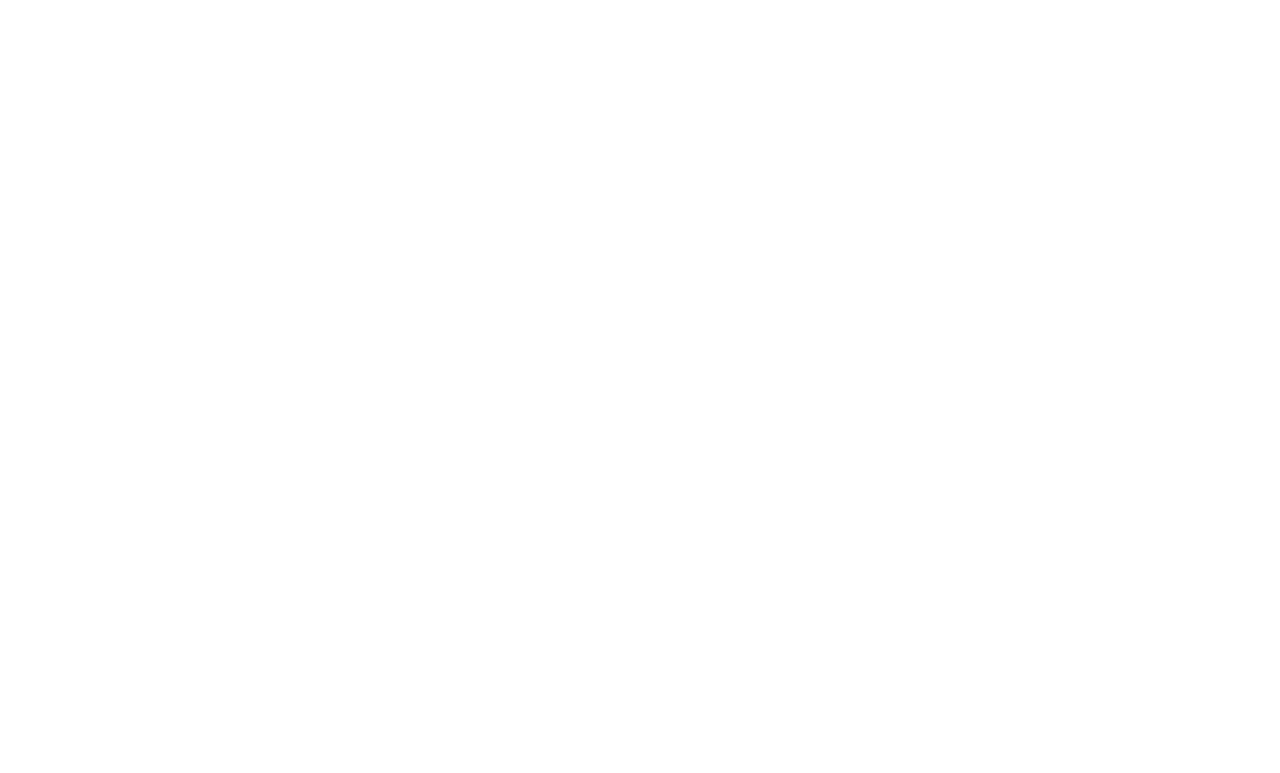
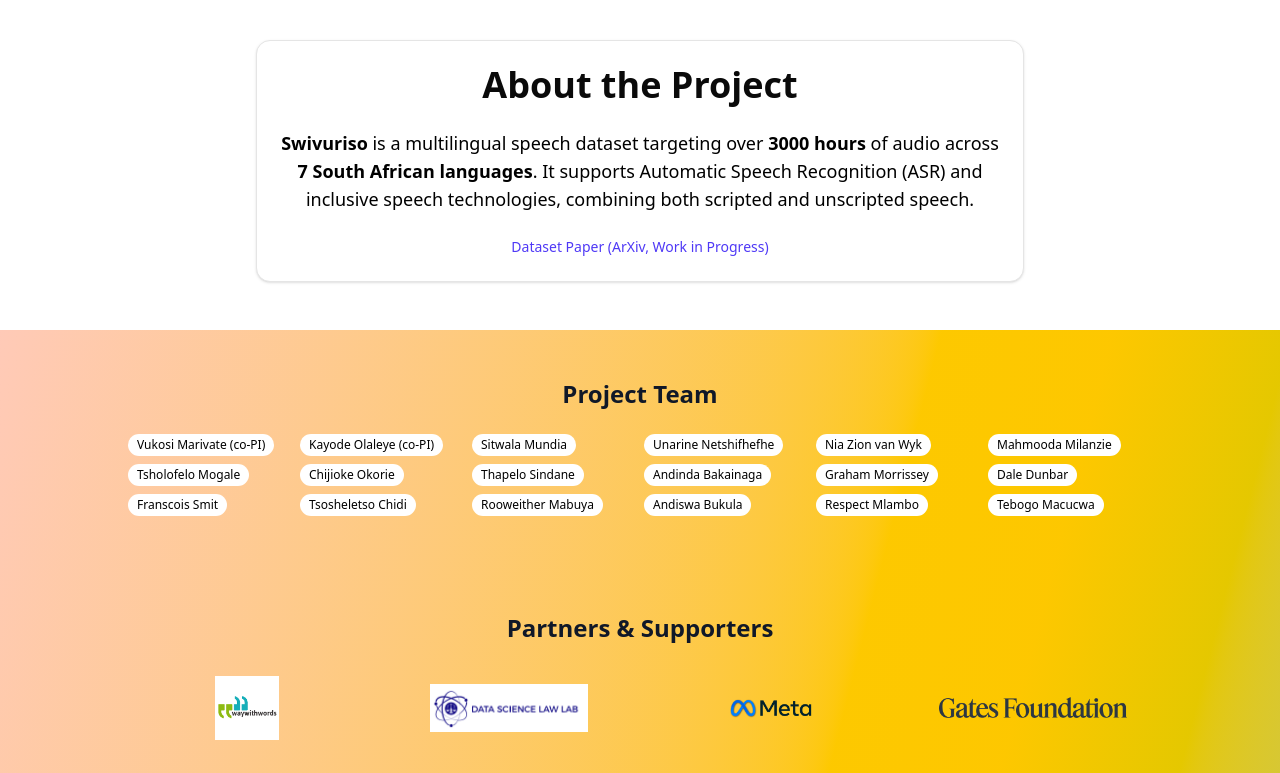
Before and after one commit to abdulrasaqzainab/next-voices-check, a Next.js app in the folder website/: page /next-voices-check/ in a window 1280 px wide. Before the commit this address had no page. Shown: the part 324-1097 px from the top of the page. Before the commit the page ends 800 px from the top, so only its background shows below. Built offline with nearby package versions, Linux system fonts and the light colour scheme.

Commit message:
Refactor image loading configuration for improved structure and consistency

```diff
--- a/website/app/page.tsx
+++ b/website/app/page.tsx
@@ -84,42 +84,46 @@ export default function App() {
       <section className="py-12 max-w-5xl mx-auto">
         <h2 className="text-2xl font-bold text-center mb-8">Partners & Supporters</h2>
         <div className="grid grid-cols-2 sm:grid-cols-4 gap-6 items-center justify-center">
+          <div className="flex items-center justify-center">
             <Image
-            src="/images/WayWithWords.png"
+              src={'/images/WayWithWords.png'}
               alt="Way With Words"
-            width={64}
-            height={64}
-            className="h-16 mx-auto"
-            loading="eager"
+              width={128}
+              height={128}
+              className="h-16 w-auto object-contain"
               priority
             />
+          </div>
+          <div className="flex items-center justify-center">
             <Image
-            src="/images/Law_UP.png"
+              src={'/images/Law_UP.png'}
               alt="UP Law"
-            width={48}
-            height={48}
-            className="h-12 mx-auto"
-            loading="eager"
+              width={96}
+              height={96}
+              className="h-12 w-auto object-contain"
               priority
             />
+          </div>
+          <div className="flex items-center justify-center">
             <Image
-            src="/images/Meta-Logo-trans.png"
+              src={'/images/Meta-Logo-trans.png'}
               alt="Meta"
-            width={48}
-            height={48}
-            className="h-12 mx-auto"
-            loading="eager"
+              width={96}
+              height={96}
+              className="h-12 w-auto object-contain"
               priority
             />
+          </div>
+          <div className="flex items-center justify-center">
             <Image
-            src="/images/Gates_Foundation_Logo.png"
+              src={'/images/Gates_Foundation_Logo.png'}
               alt="Gates Foundation"
-            width={48}
-            height={48}
-            className="h-12 mx-auto"
-            loading="eager"
+              width={96}
+              height={96}
+              className="h-12 w-auto object-contain"
               priority
             />
+          </div>
         </div>
       </section>
 
--- a/website/image-loader.ts
+++ b/website/image-loader.ts
@@ -1,7 +1,5 @@
 export default function imageLoader({ src, width, quality }: { src: string; width: number; quality?: number }) {
-  // Get the repo name from environment variable, fallback to empty string for local dev
-  const repo = process.env.GITHUB_REPOSITORY?.split('/')[1] || '';
-  const baseUrl = repo ? `/${repo}` : '';
+  const baseUrl = '/next-voices-check';
 
   // Remove any leading slash from src
   const normalizedSrc = src.startsWith('/') ? src.slice(1) : src;
--- a/website/next.config.ts
+++ b/website/next.config.ts
@@ -1,20 +1,22 @@
 import type { NextConfig } from "next";
 
-// get repo name from GitHub Actions env, fallback to empty string for local dev
-const repo = process.env.GITHUB_REPOSITORY?.split('/')[1] || '';
-
 const nextConfig: NextConfig = {
-  // 1) Enable static HTML export
+  // Enable static HTML export
   output: 'export',
 
-  // 2) If this is a project page, set basePath/assetPrefix automatically
-  basePath: repo ? `/${repo}` : '',
-  assetPrefix: repo ? `/${repo}/` : '',
+  // Configure for GitHub Pages
+  basePath: '/next-voices-check',
+  assetPrefix: '/next-voices-check/',
 
   // Configure images for static export
   images: {
     unoptimized: true,
-    path: process.env.GITHUB_REPOSITORY ? `/${process.env.GITHUB_REPOSITORY.split('/')[1]}/_next/image` : '/_next/image',
+    remotePatterns: [
+      {
+        protocol: 'https',
+        hostname: '**',
+      },
+    ],
     loader: 'custom',
     loaderFile: './image-loader.ts',
   },
```
Lines whose indentation alone changed are shown as unchanged.
